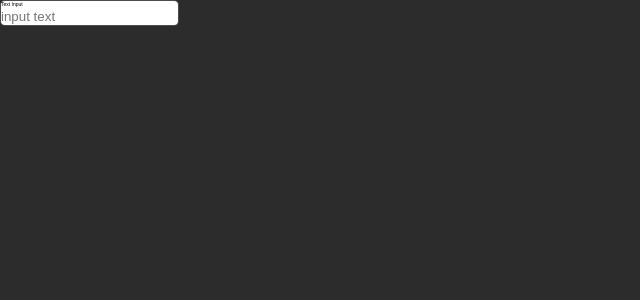
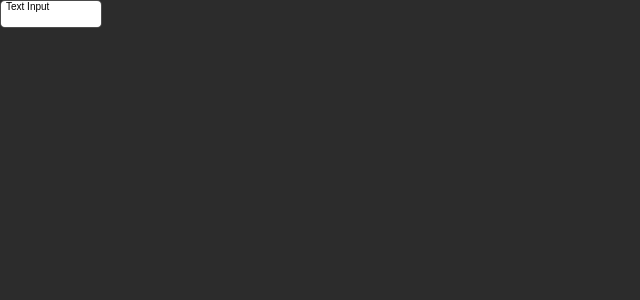
Before and after one commit to CodeSculpt-Webworks/fe-hudodms, a React (Vite) app: page / in a window 1280 px wide. Shown: the top 300 px of the page, without its empty margins (0-640 px from the left). Built offline with nearby package versions, Linux system fonts and the light colour scheme.

Commit message:
component/ui/textinput

```diff
--- a/src/components/ui/textinput/TextInput.css
+++ b/src/components/ui/textinput/TextInput.css
@@ -1,20 +1,23 @@
 .textinput-container {
-    display: inline-block;
+    display: flex;
     flex-direction: column;
     background-color: white;
     height: auto;
     border-radius: 5px;
+    width: 100px;
     border: 1px solid rgba(0, 0, 0, 0.70);
 }
 
 .textinput-container p {
-    font-size: 5px;
+    margin-left: 5px;
+    font-size: 10px;
     color: black;
 }
 
 .textinput-container input {
     margin-top: 0px;
     border-radius: 0px 0px 5px 5px;
+    outline-width: 0px;
+    padding-left: 5px;
     border: transparent;
-    outline-width: 0px;
 }
--- a/src/components/ui/textinput/TextInput.tsx
+++ b/src/components/ui/textinput/TextInput.tsx
@@ -8,7 +8,7 @@ export const TextInput = ({ style }: TextInputProps) => {
   return (
     <div className="textinput-container" style={style}>
       <p>Text Input</p>
-      <input type="text" placeholder="input text" />
+      <input type="text" />
     </div>
   );
 };
```
